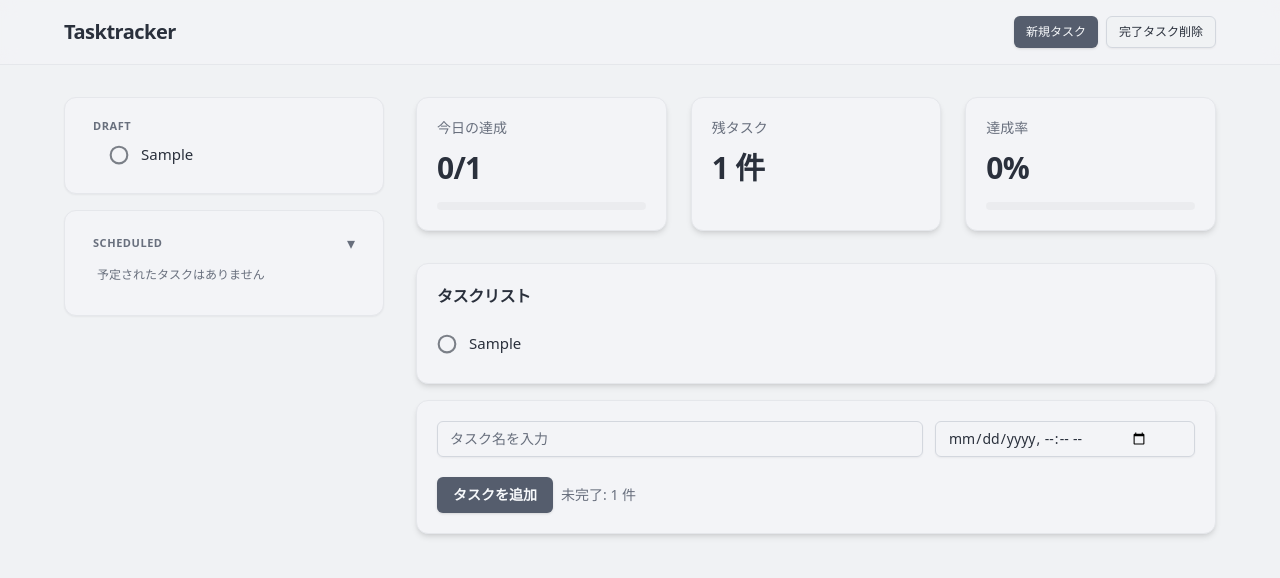
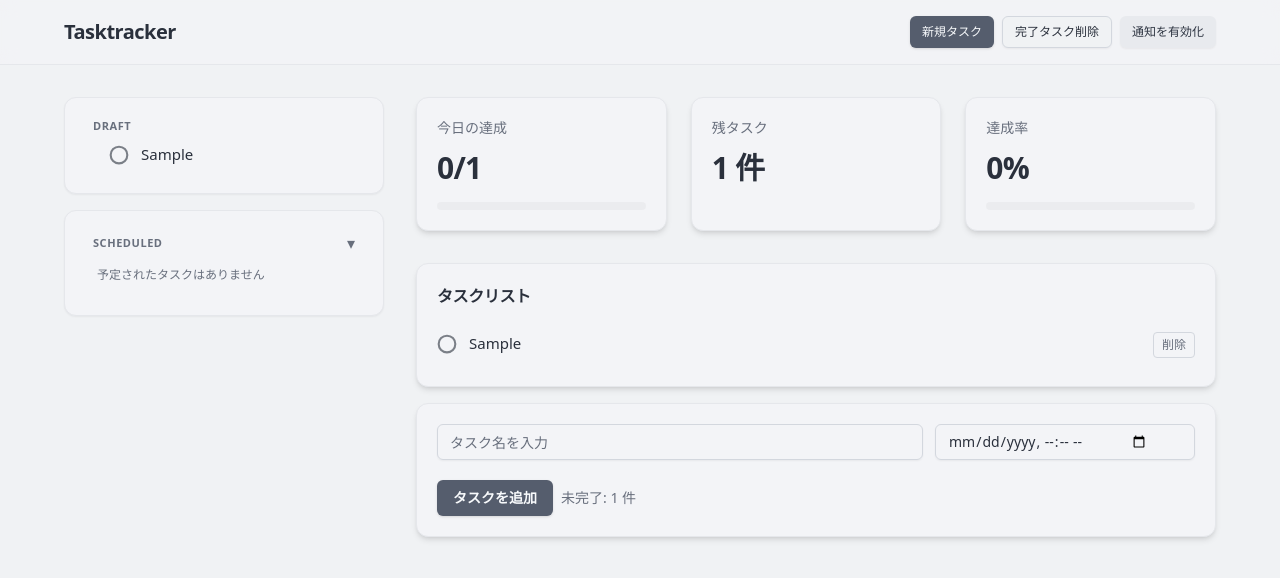
Before and after one commit to fostex0329/Tasktracker, a Next.js app in the folder task-tracker/: page / in a window 1280 px wide. Both pictures are taken after typing "Sample" into the empty fields and a click on the button "タスクを追加". Shown: the top 578 px of the page. Built offline with nearby package versions, Linux system fonts and the light colour scheme.

Commit message:
削除機能の切り出し＆通知機能の実装

```diff
--- /dev/null
+++ b/task-tracker/src/app/api/delete/route.js
@@ -0,0 +1,20 @@
+// タスク削除API
+export async function POST(request) {
+  try {
+    const data = await request.json();
+    const id = data?.id;
+
+    if (!id || typeof id !== "string") {
+      return Response.json({ error: "無効なIDです" }, { status: 400 });
+    }
+
+    // 本サンプルでは永続層を持たないため、
+    // クライアント側での削除に成功させるためのダミー応答のみ返す。
+    return Response.json({ ok: true, id });
+  } catch (error) {
+    return Response.json(
+      { error: "サーバーエラーが発生しました" },
+      { status: 500 }
+    );
+  }
+}
--- a/task-tracker/src/app/page.js
+++ b/task-tracker/src/app/page.js
@@ -12,6 +12,7 @@ import SectionCard from "@/components/SectionCard";
 import DayCard from "@/components/schedule/DayCard";
 import TaskRow from "@/components/schedule/TaskRow";
 import { CheckCircle, Circle } from "lucide-react";
+import { getNotificationPermission, requestNotificationPermission as reqNotifPerm, scheduleTaskReminders } from "@/lib/notification";
 
 // =============================
 // Constants
@@ -64,8 +65,12 @@ function groupByDate(items) {
 export default function Home() {
   const [todos, setTodos] = useState([]);
   const [isLoading, setIsLoading] = useState(true);
+  const [notifPermission, setNotifPermission] = useState(
+    typeof window !== "undefined" ? getNotificationPermission() : "default"
+  );
   const todoNameRef = useRef(null);
   const remindAtRef = useRef(null);
+  const reminderControllerRef = useRef(null);
 
   const stats = useMemo(() => {
     const total = todos.length;
@@ -99,6 +104,30 @@ export default function Home() {
     }
   }, [todos]);
 
+  // 通知権限の最新状態を同期
+  useEffect(() => {
+    setNotifPermission(getNotificationPermission());
+  }, []);
+
+  // リマインドのスケジューリング
+  useEffect(() => {
+    reminderControllerRef.current?.clear?.();
+    reminderControllerRef.current = scheduleTaskReminders(todos, (title, body) => {
+      try { alert(`${title} (リマインド: ${body})`); } catch (_) {}
+    });
+    return () => { reminderControllerRef.current?.clear?.(); };
+  }, [todos]);
+
+  const requestNotificationPermission = async () => {
+    const result = await reqNotifPerm();
+    setNotifPermission(result);
+    if (result === "unsupported") {
+      alert("このブラウザは通知に対応していません");
+    } else if (result !== "granted") {
+      alert("通知を有効化できませんでした");
+    }
+  };
+
   const handleAddTodo = async () => {
     const name = todoNameRef.current?.value?.trim();
     const remindAt = remindAtRef.current?.value || null;
@@ -122,6 +151,25 @@ export default function Home() {
     }
   };
 
+  const handleDeleteTodo = async (id) => {
+    try {
+      const response = await fetch("/api/delete", {
+        method: "POST",
+        headers: { "Content-Type": "application/json" },
+        body: JSON.stringify({ id }),
+      });
+      if (!response.ok) {
+        const errorData = await response.json();
+        alert(errorData.error || "タスクの削除に失敗しました");
+        return;
+      }
+      setTodos((prev) => prev.filter((t) => t.id !== id));
+    } catch (error) {
+      console.error("タスクの削除に失敗しました:", error);
+      alert("タスクの削除に失敗しました");
+    }
+  };
+
   const toggleTodo = (id) => {
     setTodos((prev) => prev.map((t) => (t.id === id ? { ...t, completed: !t.completed } : t)));
   };
@@ -140,6 +188,11 @@ export default function Home() {
           <div className="flex items-center gap-2">
             <Button size="sm" onClick={() => todoNameRef.current?.focus()}>新規タスク</Button>
             <Button size="sm" variant="outline" onClick={handleClear}>完了タスク削除</Button>
+            {typeof Notification !== "undefined" && notifPermission !== "granted" ? (
+              <Button size="sm" variant="secondary" onClick={requestNotificationPermission}>
+                通知を有効化
+              </Button>
+            ) : null}
           </div>
         </div>
       </header>
@@ -215,7 +268,7 @@ export default function Home() {
               <ul className="grid gap-2.5">
                 {todos.map((t) => (
                   <li key={t.id} className="rounded-lg bg-transparent py-2 transition-colors">
-                    <TaskRowWithDate task={t} onToggle={() => toggleTodo(t.id)} />
+                    <TaskRowWithDate task={t} onToggle={() => toggleTodo(t.id)} onDelete={() => handleDeleteTodo(t.id)} />
                   </li>
                 ))}
               </ul>
@@ -253,7 +306,7 @@ export default function Home() {
 // =============================
 // Presentational bits (小物はここに）
 // =============================
-function TaskRowWithDate({ task, onToggle }) {
+function TaskRowWithDate({ task, onToggle, onDelete }) {
   const completed = !!task.completed;
   const hasRemind = !!task.remindAt;
   const timeLabel = hasRemind ? formatTime(task.remindAt) : null;
@@ -283,7 +336,19 @@ function TaskRowWithDate({ task, onToggle }) {
           <div className={`text-xs mt-1 ${isOverdue ? 'text-destructive' : 'text-muted-foreground'}`}>{secondaryLabel}</div>
         ) : null}
       </div>
-      {task.link ? <span className="ml-2 text-sm text-muted-foreground" aria-hidden="true">↗︎</span> : null}
+      <div className="flex items-center gap-2 ml-2">
+        {task.link ? <span className="text-sm text-muted-foreground" aria-hidden="true">↗︎</span> : null}
+        {typeof onDelete === "function" ? (
+          <button
+            type="button"
+            className="text-xs px-2 py-1 rounded border border-border text-muted-foreground hover:bg-muted"
+            onClick={(e) => { e.stopPropagation(); onDelete(); }}
+            aria-label="タスクを削除"
+          >
+            削除
+          </button>
+        ) : null}
+      </div>
     </div>
   );
 }
--- /dev/null
+++ b/task-tracker/src/lib/notification.js
@@ -0,0 +1,53 @@
+// 通知権限の取得
+export function getNotificationPermission() {
+  if (typeof window === "undefined" || typeof Notification === "undefined") return "unsupported";
+  return Notification.permission;
+}
+
+// 通知権限のリクエスト
+export async function requestNotificationPermission() {
+  if (typeof window === "undefined" || typeof Notification === "undefined") return "unsupported";
+  try {
+    const result = await Notification.requestPermission();
+    return result;
+  } catch (e) {
+    return "denied";
+  }
+}
+
+// タスクのリマインドをスケジュール
+// onNotify(title, body) を呼び出す
+export function scheduleTaskReminders(todos, onNotify) {
+  const timeouts = [];
+  const clear = () => { timeouts.forEach((id) => clearTimeout(id)); };
+
+  if (typeof window === "undefined") {
+    return { clear };
+  }
+
+  const now = Date.now();
+  const canNotify = typeof Notification !== "undefined" && Notification.permission === "granted";
+  const showNotify = (title, body) => {
+    if (canNotify) {
+      try { new Notification(title, { body }); return; } catch (e) {}
+    }
+    try { alert(`${title}${body ? `\n${body}` : ""}`); } catch (_) {}
+  };
+
+  for (const t of todos) {
+    if (!t?.remindAt || t.completed) continue;
+    const when = new Date(t.remindAt).getTime();
+    if (!Number.isFinite(when) || when <= now) continue;
+    const delay = Math.min(when - now, 2 ** 31 - 1);
+    const id = setTimeout(() => {
+      if (typeof onNotify === "function") {
+        try { onNotify("リマインド", t.name || "タスク"); } catch (_) { showNotify("リマインド", t.name || "タスク"); }
+      } else {
+        showNotify("リマインド", t.name || "タスク");
+      }
+    }, delay);
+    timeouts.push(id);
+  }
+
+  return { clear };
+}
```
